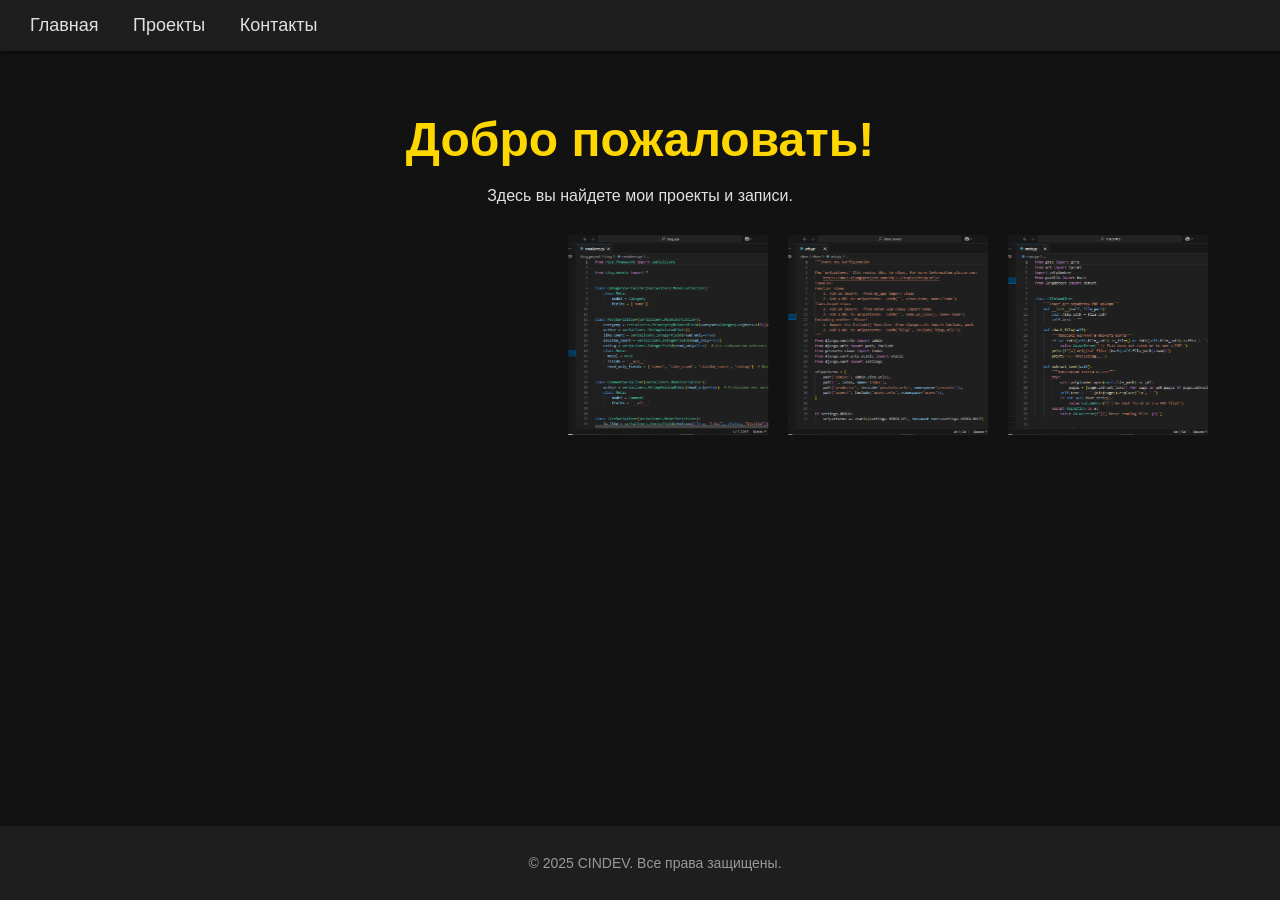
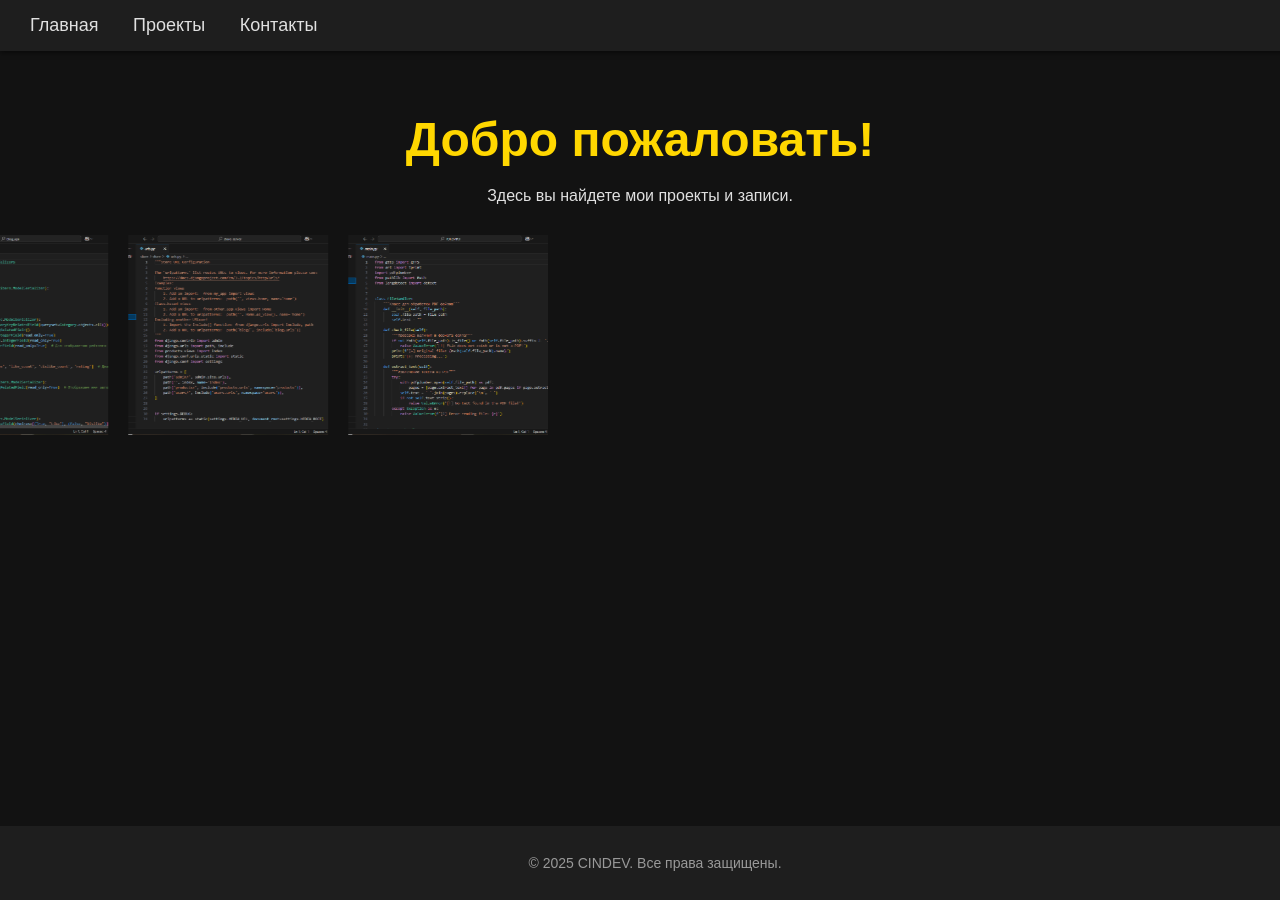
Before and after one commit to Cinzanos/cinzanos.github.io, a Jekyll site: the page built from index.html, in a window 1280 px wide. Built offline with Jekyll 4.4.1, drawn with Linux system fonts in a browser that asks for light colours.

Commit message:
Изменил styles.css

```diff
--- a/assets/css/styles.css
+++ b/assets/css/styles.css
@@ -126,13 +126,12 @@
 
 @keyframes scrollLeftToRight {
   0% {
-    transform: translateX(100%);
+    transform: translateX(0);
   }
   100% {
-    transform: translateX(0);
+    transform: translateX(-100%);
   }
 }
-
 
 .contact-container {
   position: absolute;
```
